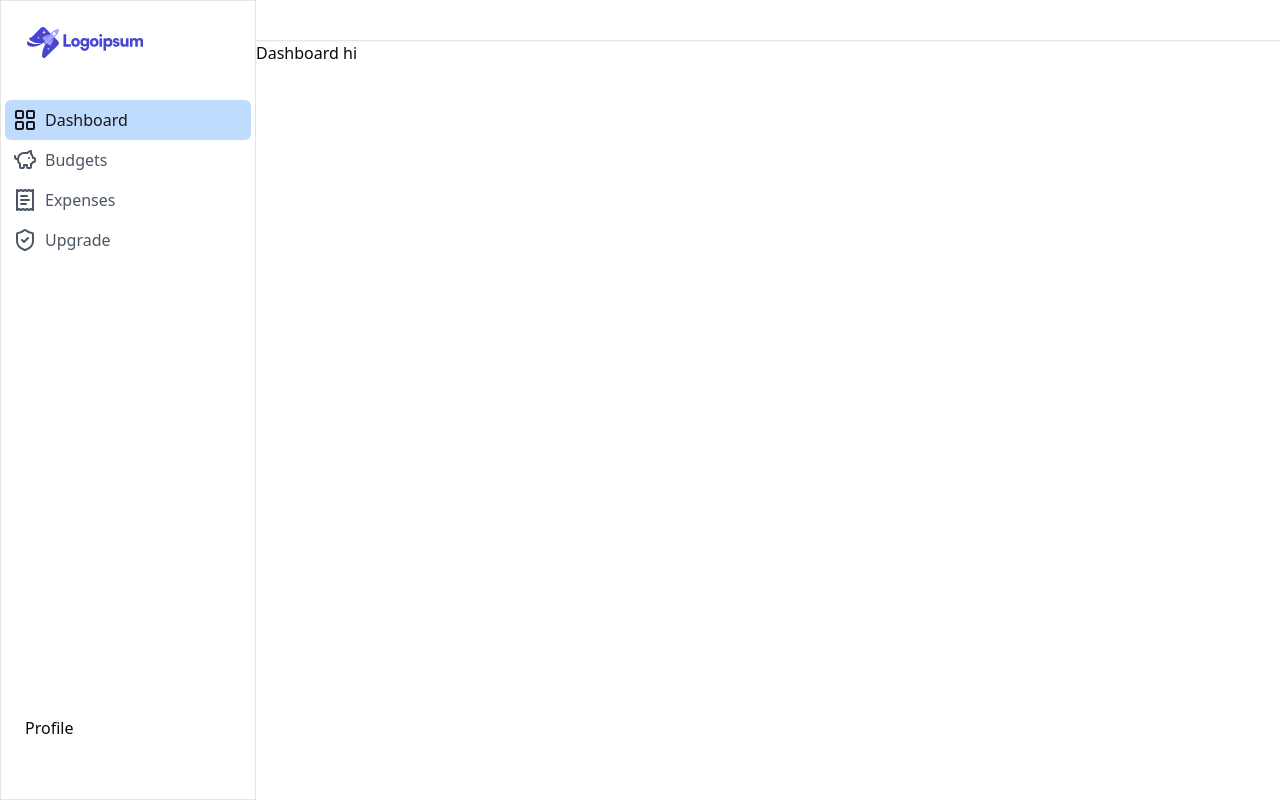
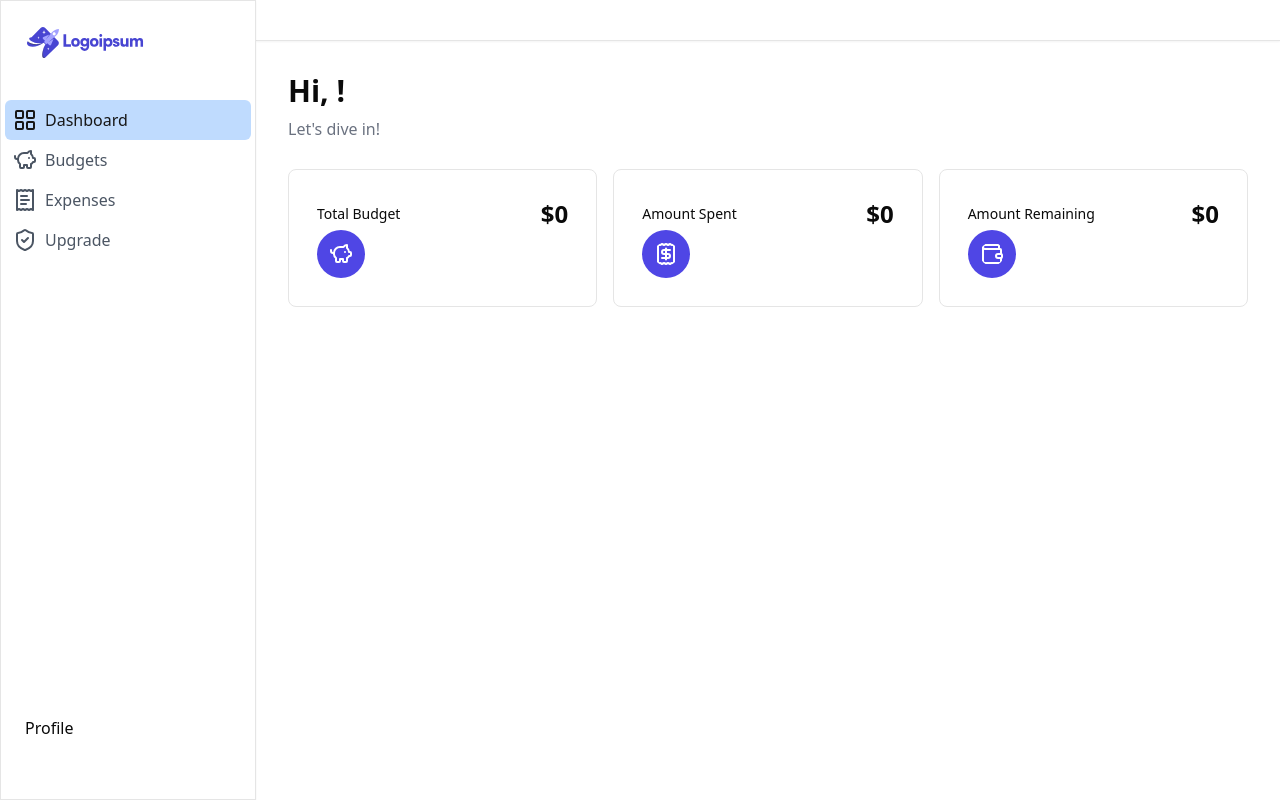
Before and after one commit to KavyaBajpai/Expenses-Tracker, a Next.js app in the folder Frontend/expense-tracker/: page /dashboard in a window 1280 px wide. Built offline with nearby package versions, Linux system fonts and the light colour scheme; no server answers; the database is empty.

Commit message:
adding cards to dashboard

```diff
--- /dev/null
+++ b/Frontend/expense-tracker/app/(routes)/dashboard/_components/CardsInfo.jsx
@@ -0,0 +1,64 @@
+import { PiggyBank, Receipt, Wallet } from 'lucide-react'
+import React from 'react'
+import { useEffect, useState } from 'react'
+import { db } from '@/utils/dbConfig'
+
+function CardsInfo({budgetList}) {
+  const [totalBudget, setTotalBudget] = useState(0)
+  const [totalSpend, setTotalSpend] = useState(0)
+  console.log({budgetList})
+  const calcCardInfo = () => {
+      console.log("hello from cardsInfo.jsx")
+
+      let totalBudget_=0
+      let totalSpend_ =0
+      budgetList.forEach( element => {
+         totalBudget_ = totalBudget_ + Number(element.amount)
+         totalSpend_ = totalSpend_ + element.totalSpend
+      })
+      setTotalBudget( totalBudget_ )
+      setTotalSpend( totalSpend_)
+  }
+
+  useEffect(() => {
+    budgetList&&calcCardInfo()
+ })
+
+  return (
+    <div className='mt-7 grid grid-cols-1 md:grid-cols-2 lg:grid-cols-3 gap-4'>
+      <div className='p-7 border rounded-lg'>
+        <div className='flex items-center justify-between'>
+        <h2 className='text-sm'>Total Budget</h2>
+        <h2 className='text-2xl font-bold'>${totalBudget}</h2>
+        </div>
+        <PiggyBank className='bg-indigo-600 p-3 h-12 w-12 rounded-full text-white'/>
+      </div>
+
+      <div className='p-7 border rounded-lg'>
+        <div className='flex items-center justify-between'>
+        <h2 className='text-sm'>Amount Spent</h2>
+        <h2 className='text-2xl font-bold'>${totalSpend}</h2>
+        </div>
+        <Receipt className='bg-indigo-600 p-3 h-12 w-12 rounded-full text-white'/>
+      </div>
+
+      <div className='p-7 border rounded-lg'>
+        <div className='flex items-center justify-between'>
+        <h2 className='text-sm'>Amount Remaining</h2>
+        <h2 className='text-2xl font-bold'>${totalBudget - totalSpend}</h2>
+        </div>
+        <Wallet className='bg-indigo-600 p-3 h-12 w-12 rounded-full text-white'/>
+      </div>
+
+      {/* <div className='p-7 border rounded-lg'>
+        <div className='flex items-center justify-between'>
+        <h2 className='text-sm'>No. of Budgets</h2>
+        <h2 className='text-2xl font-bold'>${budgetList.length}</h2>
+        </div>
+        <Wallet className='bg-indigo-600 p-3 h-12 w-12 rounded-full text-white'/>
+      </div> */}
+    </div>
+  )
+}
+
+export default CardsInfo
--- a/Frontend/expense-tracker/app/(routes)/dashboard/page.jsx
+++ b/Frontend/expense-tracker/app/(routes)/dashboard/page.jsx
@@ -1,10 +1,48 @@
+"use client"
 import { UserButton } from '@clerk/nextjs'
 import React from 'react'
+import { useUser } from '@clerk/nextjs'
+import CardsInfo from './_components/CardsInfo';
+import { useEffect, useState } from 'react'
+import { sql, eq, desc } from 'drizzle-orm';
+import { Budgets, Expenses } from '@/utils/schema';
+import { db } from '@/utils/dbConfig'
+import { getTableColumns } from 'drizzle-orm/utils';
+function Dashboard() {
 
-function Dashboard() {
+  const { user } = useUser();
+  const [budgetList, setBudgetList] = useState([])
+
+  useEffect(() => {
+    getBudgetList()
+  }, [user])
+  const getBudgetList = async () => {
+
+    const result = await db.select({
+      ...getTableColumns(Budgets),
+      totalSpend: sql`sum(${Expenses.amount}::integer)`.mapWith(Number),
+      totalItem: sql`count(${Expenses.id})`.mapWith(Number)
+    }).from(Budgets)
+      .leftJoin(Expenses, eq(Budgets.id, Expenses.budgetId))
+      .where(eq(Budgets.createdBy, user.id))
+      .groupBy(Budgets.id)
+
+    setBudgetList(result);
+    console.log("hi from page.jsx of dashboard")
+    console.log("budgetlist is")
+    console.log(result)
+  }
   return (
-    <div>
-      Dashboard hi
+    <div className='p-8'>
+      <h2 className='font-bold text-3xl'>Hi, {user?.fullName}!</h2>
+      <p className='text-gray-500 mt-2'>Let's dive in!</p>
+      <CardsInfo budgetList={budgetList} />
+
+      <div className='grid grid-cols-1 md:grid-cols-3 mt-6'>
+        <div className='md:col-span-2'>
+
+        </div>
+      </div>
     </div>
   )
 }
```
